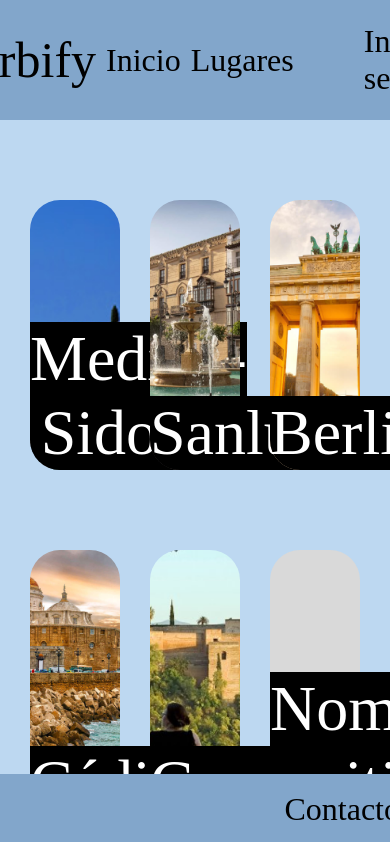
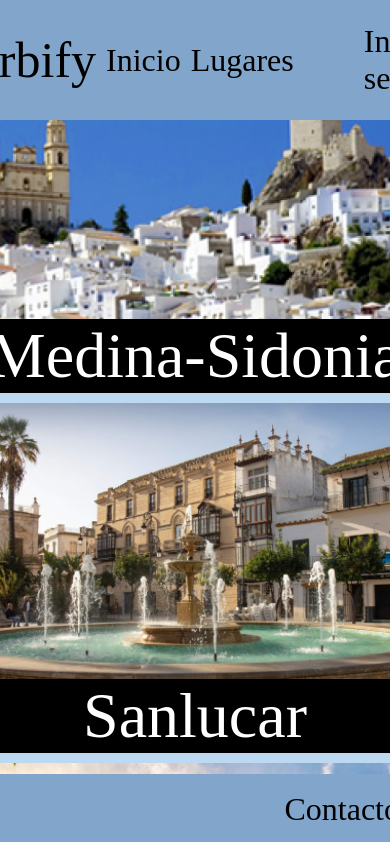
Before and after one commit to javierac11/urbify, a plain HTML site: page src/lugares.html in a window 390 px wide. Shown: the top 842 px of the page. Drawn offline with Linux system fonts and the light colour scheme; files whose address does not match are found by name.

Commit message:
responsiver de lugares terminado faltan retoques

```diff
--- a/src/assets/css/style_lugares.css
+++ b/src/assets/css/style_lugares.css
@@ -19,15 +19,20 @@ p{
 }
 
 main{
+    margin-top: 6%;
+
     display: grid;
-    grid-template-columns: repeat(12, 1fr);
-    grid-template-rows: 100px repeat(11, 60px);
+    grid-template-columns: repeat(auto-fill, 550px);
+/*    grid-template-rows: 100px repeat(11, 60px);*/
     padding: 20px;
     gap: 10px;
-    margin: 0 auto;
+    justify-content: center;
+
 }
 
 section{
+    min-width: 85%;
+    height: 350px;
     display: grid;
     grid-template-rows: repeat(5, 1fr);
     margin-left: 10px;
@@ -47,34 +52,35 @@ section{
 }
 
 section.lugar1{
-    grid-area: 3 / 1 / 7 / 5;
+    /*grid-area: 3 / 1 / 7 / 5;*/
+
     background: url("../img/Medina-Sidonia.png") center/cover no-repeat ;
 }
 
 section.lugar2{
-    grid-area: 3 / 5 / 7 / 9;
+/*    grid-area: 3 / 5 / 7 / 9;*/
     background: url("../img/Sanlucar.png") center/cover no-repeat ;
 }
 
 
 section.lugar3{
-    grid-area: 3 / 9 / 7 / 13;
+/*    grid-area: 3 / 9 / 7 / 13;*/
     background: url("../img/Berlin.png") center/cover no-repeat ;
 }
 
 section.lugar4{
-    grid-area: 8 / 1 / 12 / 5;
+/*    grid-area: 8 / 1 / 12 / 5;*/
     background: url("../img/Cadiz.png") center/cover no-repeat ;
 
 }
 
 section.lugar5{
-    grid-area: 8 / 5 / 12 / 9;
+/*    grid-area: 8 / 5 / 12 / 9;*/
     background: url("../img/Granada.png") center/cover no-repeat ;
 }
 
 
 section.lugar6{
-    grid-area: 8 / 9 / 12 / 13;
+/*    grid-area: 8 / 9 / 12 / 13;*/
     background-color: #D9D9D9;
 }
```
Also changed, not shown: src/assets/css/style_contacto.css (+11 -0 lines), src/assets/css/style_inicio_sesion.css (+9 -0 lines), src/lugares.html (+1 -1 lines).
